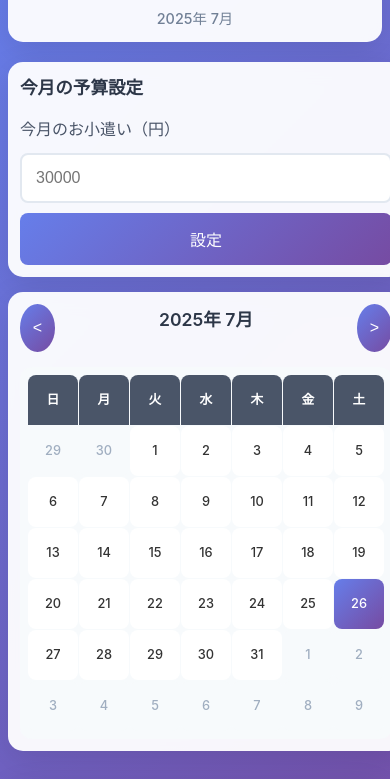
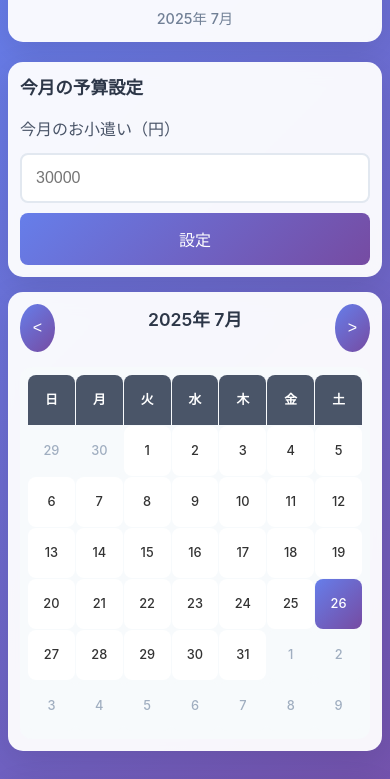
Before and after one commit to j-komatsu/monthly-budget-tracker, a plain HTML site: page index.html in a window 390 px wide. Shown: the part 48-827 px from the top of the page. Drawn offline with Linux system fonts and the light colour scheme.

Commit message:
スマホでの初期表示の改善

```diff
--- a/style.css
+++ b/style.css
@@ -14,6 +14,7 @@ body {
     line-height: 1.6;
     overflow-x: hidden;
     width: 100%;
+    max-width: 100vw;
 }
 
 .container {
@@ -21,7 +22,9 @@ body {
     margin: 0 auto;
     padding: 20px;
     width: 100%;
+    max-width: 100%;
     box-sizing: border-box;
+    overflow-x: hidden;
 }
 
 /* ヘッダー */
@@ -257,6 +260,7 @@ button:active {
     padding: 20px;
     border-radius: 12px;
     width: 100%;
+    max-width: 100%;
     box-sizing: border-box;
     overflow: hidden;
 }
@@ -274,6 +278,11 @@ button:active {
     font-size: 0.9rem;
     position: relative;
     min-height: 60px;
+    width: 100%;
+    max-width: 100%;
+    box-sizing: border-box;
+    word-break: break-all;
+    overflow: hidden;
 }
 
 .calendar-day:hover {
@@ -464,6 +473,8 @@ button:active {
     .container {
         padding: 10px;
         max-width: 100%;
+        margin: 0;
+        width: 100%;
     }
 
     .main {
@@ -488,12 +499,19 @@ button:active {
     .calendar {
         padding: 10px;
         gap: 2px;
+        width: 100%;
+        max-width: 100%;
+        min-width: 0;
     }
 
     .calendar-day {
         min-height: 55px;
         font-size: 0.85rem;
         padding: 2px;
+        width: 100%;
+        max-width: 100%;
+        min-width: 0;
+        overflow: hidden;
     }
 
     .calendar-day-amount {
@@ -519,6 +537,10 @@ button:active {
     .calendar-section,
     .history-section {
         padding: 15px;
+        width: 100%;
+        max-width: 100%;
+        min-width: 0;
+        overflow-x: hidden;
     }
 
     .summary-item {
@@ -605,6 +627,9 @@ button:active {
 @media (max-width: 480px) {
     .container {
         padding: 8px;
+        margin: 0;
+        width: 100%;
+        max-width: 100%;
     }
 
     .header {
@@ -622,6 +647,9 @@ button:active {
     .calendar {
         padding: 8px;
         gap: 1px;
+        width: 100%;
+        max-width: 100%;
+        min-width: 0;
     }
 
     .calendar-header {
@@ -641,6 +669,10 @@ button:active {
     .calendar-day {
         min-height: 50px;
         font-size: 0.8rem;
+        width: 100%;
+        max-width: 100%;
+        min-width: 0;
+        overflow: hidden;
     }
 
     .calendar-day-amount {
@@ -651,6 +683,10 @@ button:active {
     .calendar-section,
     .history-section {
         padding: 12px;
+        width: 100%;
+        max-width: 100%;
+        min-width: 0;
+        overflow-x: hidden;
     }
 
     .summary-section h2,
@@ -700,6 +736,9 @@ button:active {
 @media (max-width: 360px) {
     .container {
         padding: 5px;
+        margin: 0;
+        width: 100%;
+        max-width: 100%;
     }
 
     .header {
@@ -723,6 +762,10 @@ button:active {
     .calendar-section,
     .history-section {
         padding: 10px;
+        width: 100%;
+        max-width: 100%;
+        min-width: 0;
+        overflow-x: hidden;
     }
 }
 
```
